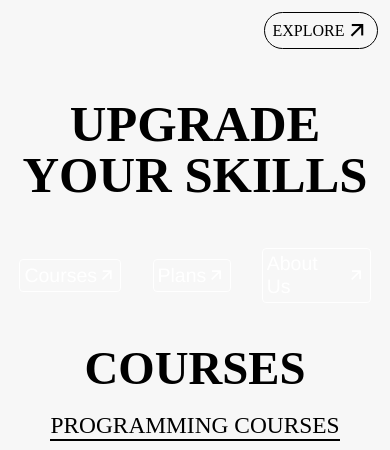
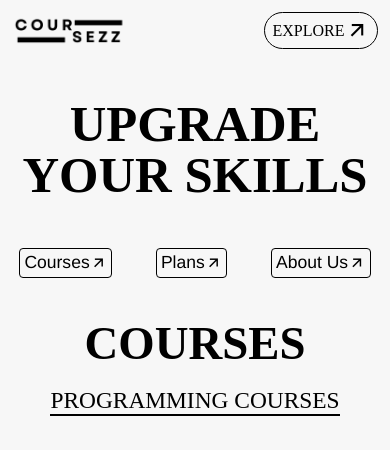
Before and after one commit to Prarthan23/Techplement, a plain HTML site: page index.html in a window 390 px wide. Shown: the top 450 px of the page. Drawn offline with nearby package versions, Linux system fonts and the light colour scheme; a web font is replaced by a local one.

Commit message:
style update

```diff
--- a/index.html
+++ b/index.html
@@ -17,7 +17,7 @@
     <div id="main">
         <nav>
             <div id="navbar">
-                <img src="/Techplement/assets/websitelogo.png" alt="Logo">
+                <img src="/assets/websitelogo.png" alt="Logo">
                 <a href="#page2">EXPLORE<i class="ri-arrow-right-up-line"></i></a>
             </div>
         </nav>
@@ -72,13 +72,13 @@
         <div id="page5">
             <h1>ABOUT US</h1>
             <div class="about-us">
-                <img src="/Techplement/assets/websitelogo.png" alt="Logo">
+                <img src="/assets/websitelogo.png" alt="Logo">
                 <p>Welcome to Coursezz, your ultimate destination for comprehensive and affordable online education. We offer a diverse range of courses in Programming, Business and Marketing, and Design and UX. Our programming courses cover popular technologies like React, Node.js, and the MERN stack, ensuring you stay ahead in the tech world. Dive into our business and marketing courses to master the latest strategies and trends. Enhance your creative skills with our design and UX courses. Explore our exclusive combos and special offers for an unbeatable learning experience. Plus, we provide detailed notes at very low prices to support your learning journey. Join Coursezz today and transform your career!</p>
             </div>
         </div>
         <footer>
             <div id="footer">
-                <a href="#main"><img src="/Techplement/assets/websitelogo.png" alt=""></a>
+                <a href="#main"><img src="/assets/websitelogo.png" alt=""></a>
                 <p>Coursezz.com &copy; All rights reserved.</p>
                 <p>coursezz.cs@gmail.com</p>
             </div>
--- a/style.css
+++ b/style.css
@@ -527,12 +527,12 @@ footer{
         font-family: futura;
     }
     #links a{
-        font-size: 5vw;
+        font-size: 4.5vw;
         margin: 0vw 4vw;
         padding: 1vw;
         border-radius: 4px;
         border: 1px solid;
-        color: white;
+        color: black;
     }
     #links{
         border-bottom: none;
```
Also changed, not shown: assets/websitelogo.png (renamed from websitelogo.png).
